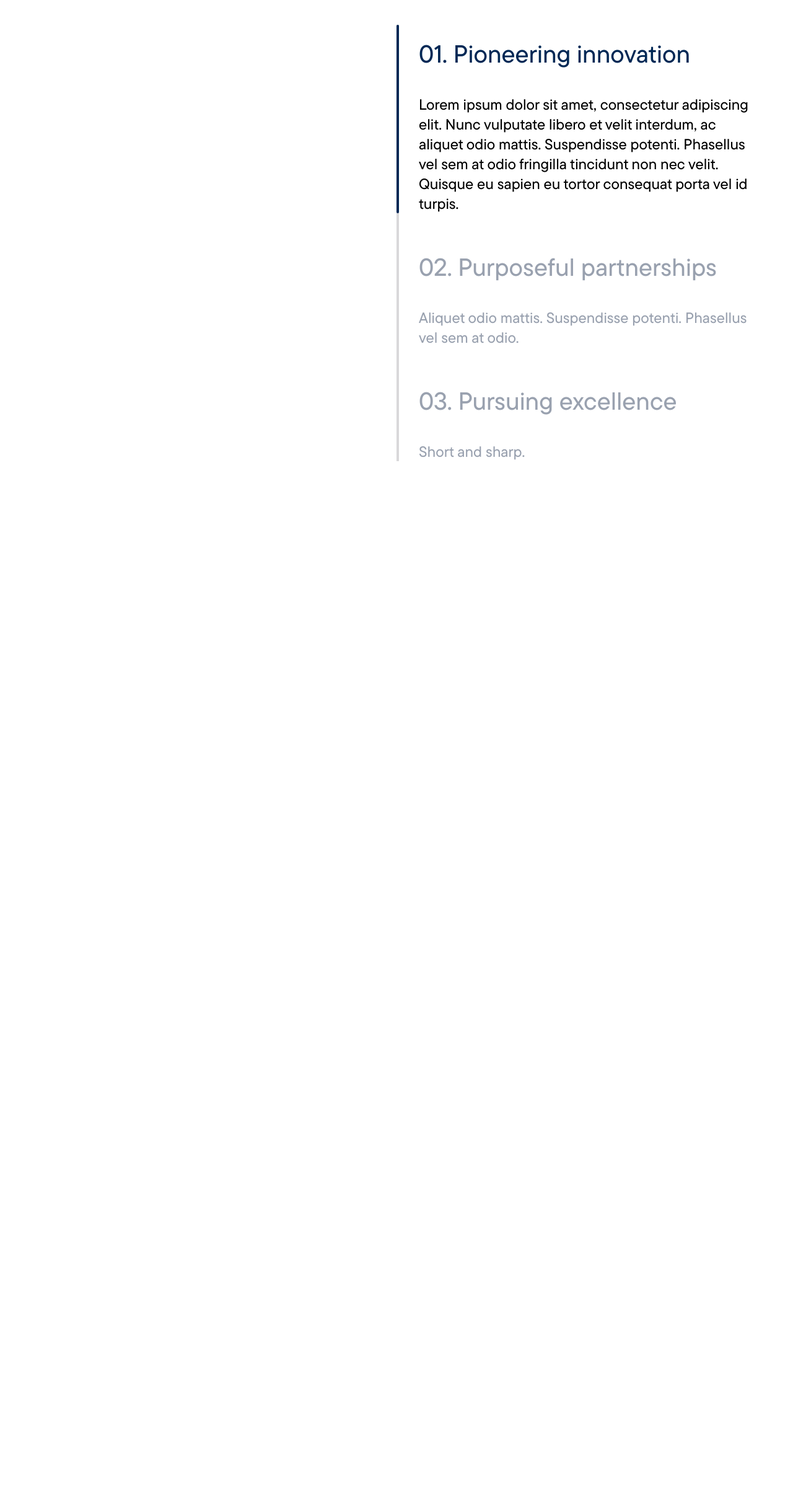
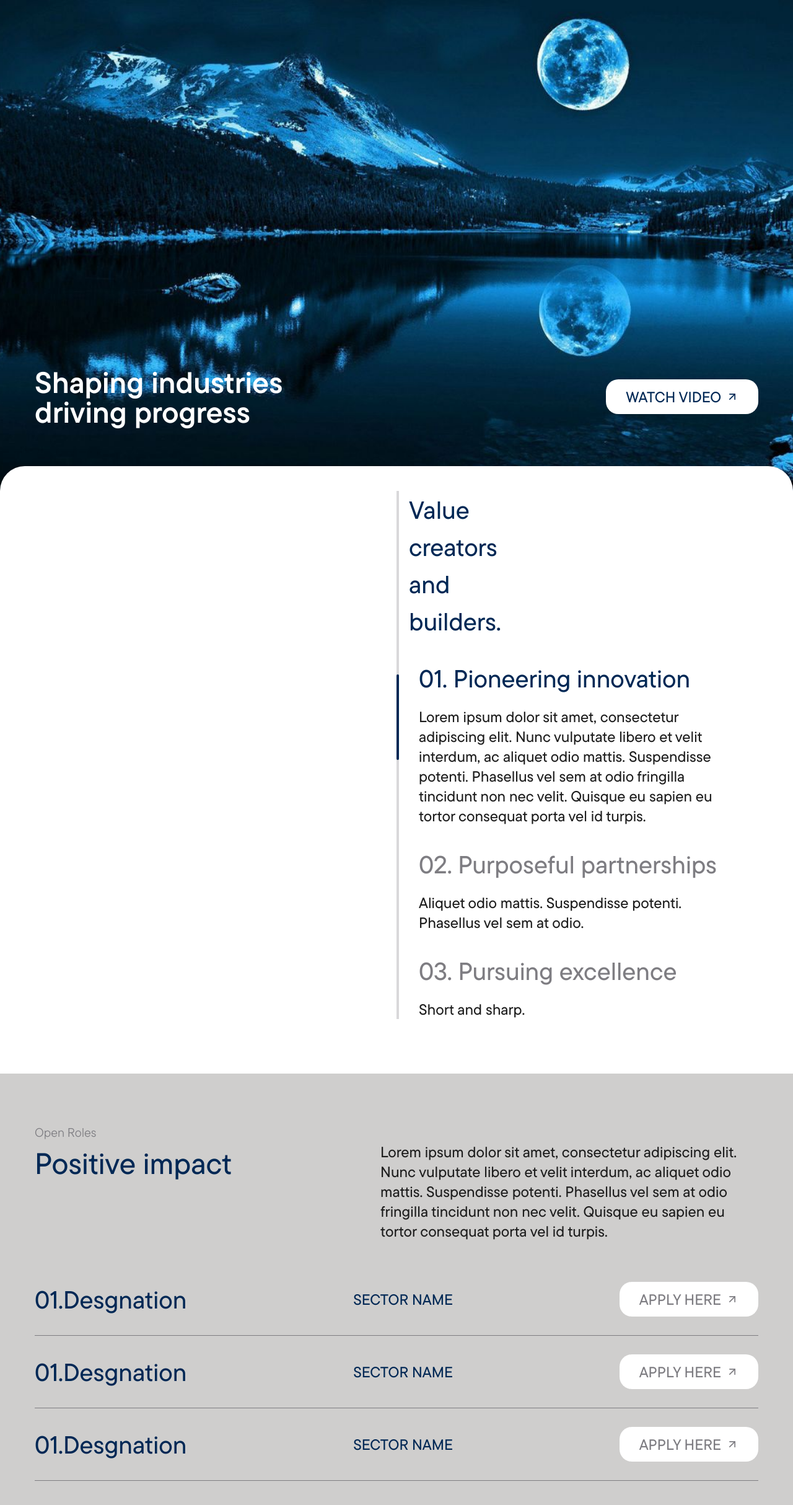
Before and after one commit to seifehab1m/moral, a Next.js app: page /carrer-opportunities in a window 1280 px wide. Shown: the top 2428 px of the page at 62% size. Before the commit the page ends 800 px from the top, so only its background shows below. Built offline with nearby package versions, Linux system fonts and the light colour scheme.

Commit message:
section in carrers

```diff
--- a/src/app/carrer-opportunities/page.tsx
+++ b/src/app/carrer-opportunities/page.tsx
@@ -1,68 +1,33 @@
-"use client";
-import React, { useState } from "react";
-
-const items = [
-  {
-    title: "01. Pioneering innovation",
-    description:
-      "Lorem ipsum dolor sit amet, consectetur adipiscing elit. Nunc vulputate libero et velit interdum, ac aliquet odio mattis. Suspendisse potenti. Phasellus vel sem at odio fringilla tincidunt non nec velit. Quisque eu sapien eu tortor consequat porta vel id turpis.",
-  },
-  {
-    title: "02. Purposeful partnerships",
-    description:
-      "Aliquet odio mattis. Suspendisse potenti. Phasellus vel sem at odio.",
-  },
-  {
-    title: "03. Pursuing excellence",
-    description: "Short and sharp.",
-  },
-];
+import ValuesCreator from "@/components/pages/career-opportunities/ValuesCreator";
+import img from "@/assets/images/carrerHero.jpg";
+import { Button } from "@/components/ui/button";
+import PositiveImpact from "@/components/pages/career-opportunities/positive-impact/PositiveImpact";
 
 export default function Page() {
-  const [activeIndex, setActiveIndex] = useState(0);
-
   return (
-    <div className="container py-10">
-      <div className="grid md:grid-cols-2 grid-cols-1">
-        <div></div>
-
-        <div className="flex gap-4 relative items-stretch">
-          {/* ✅ Gray vertical line fixed */}
-          <div className="w-[4px] min-w-[4px] shrink-0 bg-[#d9d8da]" />
-
-          <div className="flex flex-col gap-10">
-            {items.map((item, index) => {
-              const isActive = index === activeIndex;
-              return (
-                <div
-                  key={index}
-                  onClick={() => setActiveIndex(index)}
-                  className={`cursor-pointer relative pl-4 ${
-                    isActive
-                      ? "before:content-[''] before:absolute before:w-[4px] before:h-full before:bg-primary before:left-[-20px] before:top-0 before:rounded-[4px]"
-                      : ""
-                  }`}
-                >
-                  <h2
-                    className={`heading-2 my-4 font-medium ${
-                      isActive ? "text-primary" : "text-gray-400"
-                    }`}
-                  >
-                    {item.title}
-                  </h2>
-                  <p
-                    className={`pt-5 heading-5 ${
-                      isActive ? "text-black" : "text-gray-400"
-                    }`}
-                  >
-                    {item.description}
-                  </p>
-                </div>
-              );
-            })}
+    <>
+      <section >
+        <div
+          style={{
+            backgroundImage: `url(${img?.src})`,
+            backgroundSize: "cover",
+            backgroundPosition: "center",
+          }}
+          className=" w-full h-screen"
+        >
+          <div className=" h-full flex items-end pb-28 ">
+            <div className="container flex justify-between items-center">
+              <h2 className="heading-1 text-white font-semibold leading-12">
+                Shaping industries <br />
+                driving progress
+              </h2>
+              <Button>WATCH VIDEO</Button>
+            </div>
           </div>
         </div>
-      </div>
-    </div>
+        <ValuesCreator />
+      </section>
+      <PositiveImpact />
+    </>
   );
 }
--- a/src/app/globals.css
+++ b/src/app/globals.css
@@ -6,7 +6,7 @@
   --color-secondary: #7e7d82;
   --color-primary-bg: #f2f2f2;
   --color-grey: #f2f2f2;
-
+  --color-light-black: #1e1e1e;
 
   /* --radius: 0.625rem;
   --background: oklch(1 0 0);
@@ -45,6 +45,7 @@
 @theme inline {
   --color-primary: var(--color-primary);
   --color-secondary: var(--color-secondary);
+  --color-light-black: var(--color-light-black);
 
   --font-weight-bold: 700;
   --font-weight-semibold: 589;
--- /dev/null
+++ b/src/components/pages/career-opportunities/ValuesCreator.tsx
@@ -0,0 +1,71 @@
+"use client";
+import React, { useState } from "react";
+
+const items = [
+  {
+    title: "01. Pioneering innovation",
+    description:
+      "Lorem ipsum dolor sit amet, consectetur adipiscing elit. Nunc vulputate libero et velit interdum, ac aliquet odio mattis. Suspendisse potenti. Phasellus vel sem at odio fringilla tincidunt non nec velit. Quisque eu sapien eu tortor consequat porta vel id turpis.",
+  },
+  {
+    title: "02. Purposeful partnerships",
+    description:
+      "Aliquet odio mattis. Suspendisse potenti. Phasellus vel sem at odio.",
+  },
+  {
+    title: "03. Pursuing excellence",
+    description: "Short and sharp.",
+  },
+];
+
+export default function ValuesCreator() {
+  const [activeIndex, setActiveIndex] = useState(0);
+
+  return (
+    <div className="transform -translate-y-12">
+      <div className="rounded-t-[40px] py-10   bg-white w-full ">
+        <div className="grid md:grid-cols-2 grid-cols-1 container">
+          <div></div>
+
+          <div className="flex gap-4 relative items-stretch me-6">
+            {/* ✅ Gray vertical line fixed */}
+            <div className="w-[4px] min-w-[4px] shrink-0 bg-[#d9d8da]" />
+
+            <div className="flex flex-col gap-6">
+              <h2
+                className={`heading-2 font-medium text-primary md:max-w-[40%]`}
+              >
+                Value creators and builders.
+              </h2>
+              {items.map((item, index) => {
+                const isActive = index === activeIndex;
+                return (
+                  <div
+                    key={index}
+                    onClick={() => setActiveIndex(index)}
+                    className={`cursor-pointer relative ps-4 ${
+                      isActive
+                        ? "before:content-[''] before:absolute before:w-[4px] before:h-[50%] before:bg-primary before:left-[-20px] before:top-8 before:rounded-[4px]"
+                        : ""
+                    }`}
+                  >
+                    <h2
+                      className={`heading-2 my-2 font-medium ${
+                        isActive ? "text-primary" : "text-secondary"
+                      }`}
+                    >
+                      {item.title}
+                    </h2>
+                    <p className={`pt-2 heading-5 text-light-black `}>
+                      {item.description}
+                    </p>
+                  </div>
+                );
+              })}
+            </div>
+          </div>
+        </div>
+      </div>
+    </div>
+  );
+}
--- /dev/null
+++ b/src/components/pages/career-opportunities/positive-impact/CardPositiveImpact.tsx
@@ -0,0 +1,18 @@
+import { Button } from "@/components/ui/button";
+import React from "react";
+
+export default function CardPositiveImpact({
+  title,
+  description,
+}: {
+  title: string;
+  description: string;
+}) {
+  return (
+    <div className="flex justify-between items-center">
+      <h2 className="heading-2 text-primary font-medium">{title}</h2>
+      <p className="heading-5 text-primary">{description}</p>
+      <Button className="text-secondary">Apply Here</Button>
+    </div>
+  );
+}
--- /dev/null
+++ b/src/components/pages/career-opportunities/positive-impact/PositiveImpact.tsx
@@ -0,0 +1,32 @@
+import React from "react";
+import CardPositiveImpact from "./CardPositiveImpact";
+
+export default function PositiveImpact() {
+  return (
+    <section className=" bg-[#CFCECD] py-20">
+      <div className="container">
+        <h6 className="text-secondary text-[20px]">Open Roles</h6>
+        <div className="flex justify-between flex-col md:flex-row md:gap-60 gap-4">
+          <h2 className="heading-1 text-primary pt-2.5 font-medium text-nowrap ">
+            Positive impact
+          </h2>
+          <p className="text-light-black heading-5 font-medium">
+            Lorem ipsum dolor sit amet, consectetur adipiscing elit. Nunc
+            vulputate libero et velit interdum, ac aliquet odio mattis.
+            Suspendisse potenti. Phasellus vel sem at odio fringilla tincidunt
+            non nec velit. Quisque eu sapien eu tortor consequat porta vel id
+            turpis.
+          </p>
+        </div>
+        <div className="pt-16">
+          <CardPositiveImpact title="01.Desgnation" description="SECTOR NAME" />
+          <div className="line w-full h-[1px] bg-secondary my-7"></div>
+          <CardPositiveImpact title="01.Desgnation" description="SECTOR NAME" />
+          <div className="line w-full h-[1px] bg-secondary my-7"></div>
+          <CardPositiveImpact title="01.Desgnation" description="SECTOR NAME" />
+          <div className="line w-full h-[1px] bg-secondary my-7"></div>
+        </div>
+      </div>
+    </section>
+  );
+}
```
Also changed, not shown: src/assets/images/carrerHero.jpg (added).
